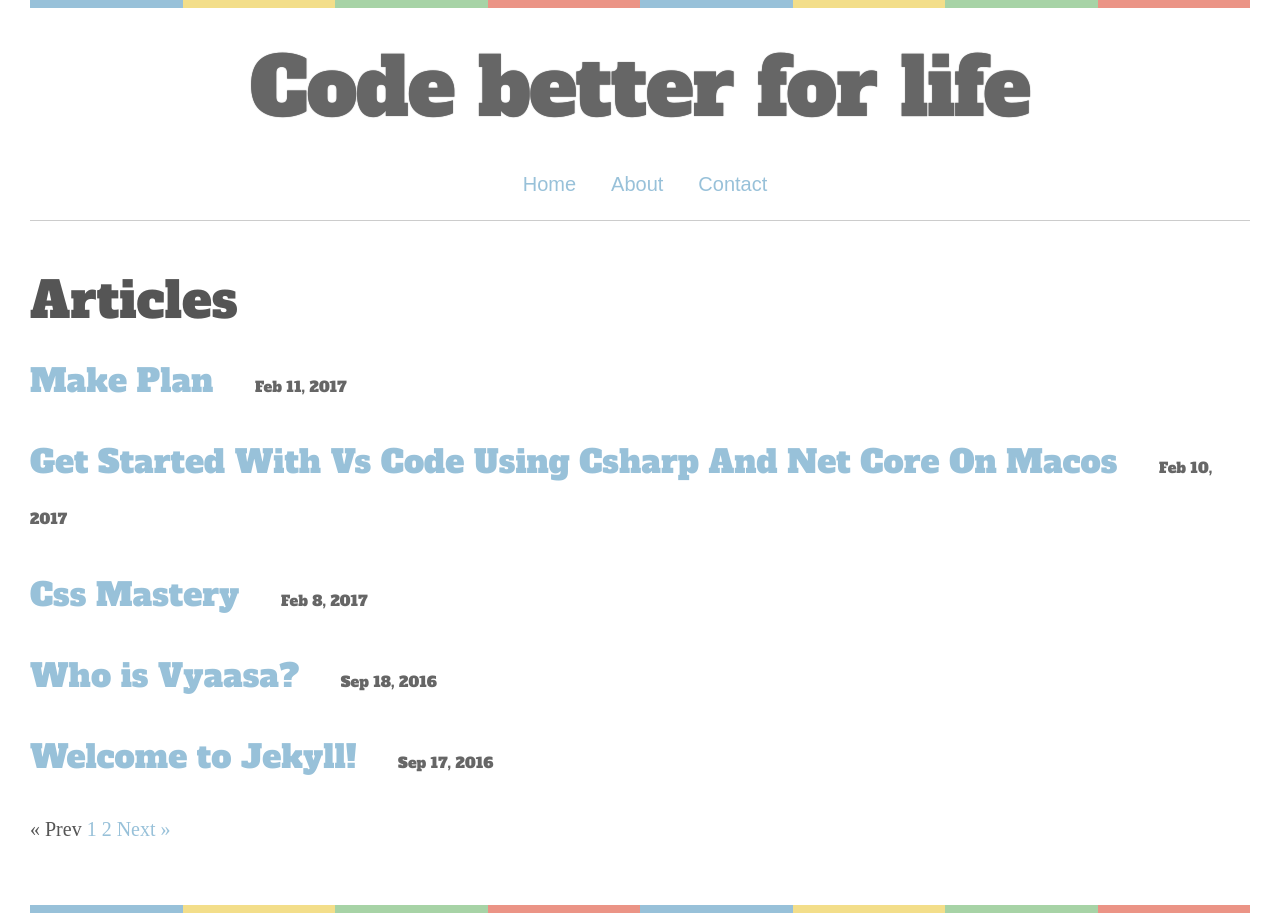
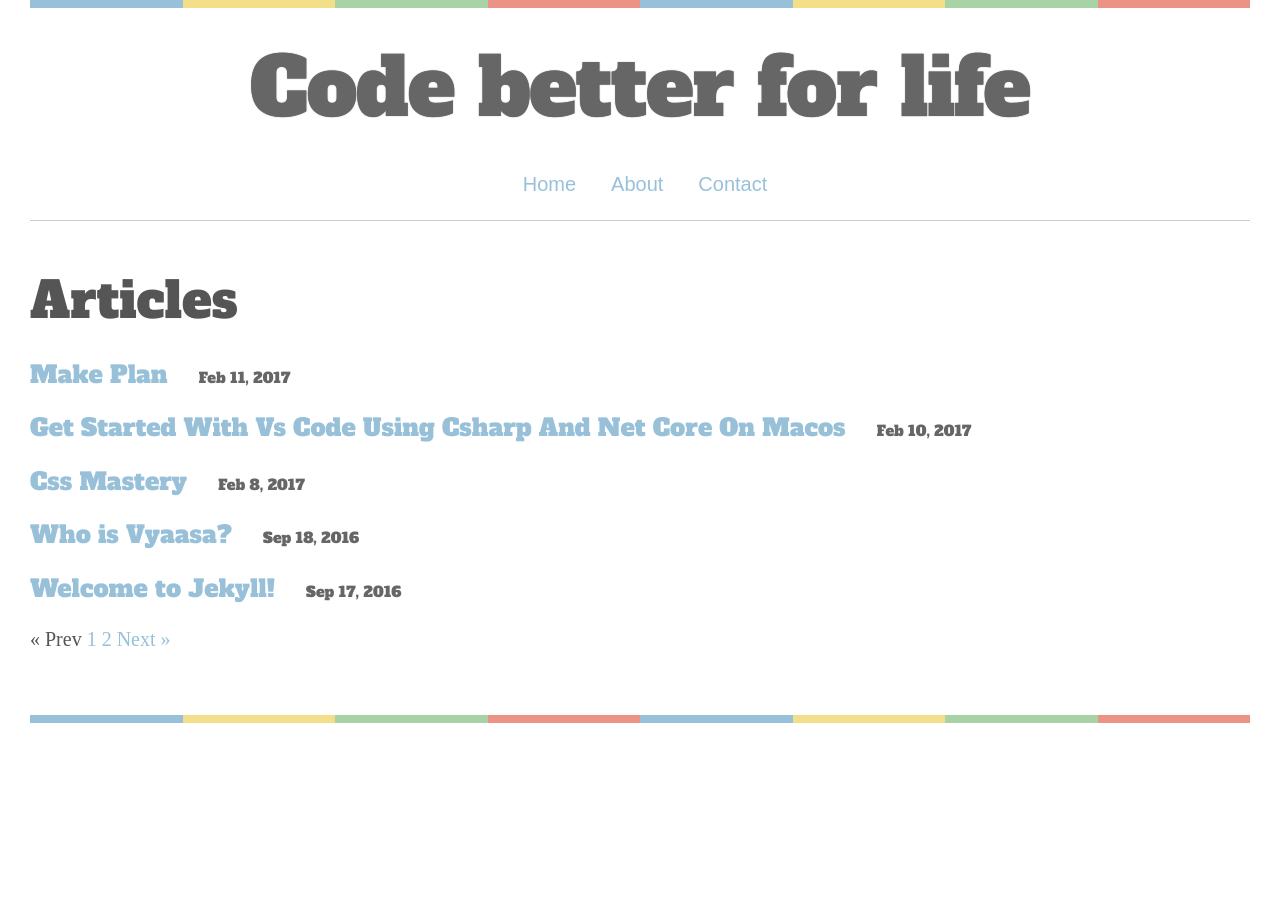
Before and after one commit to YYvanYang/yyvanyang.github.io, a Jekyll site: the page built from index.html, in a window 1280 px wide. Built offline with Jekyll 4.4.1, drawn with Linux system fonts in a browser that asks for light colours; some web fonts are replaced; the list of posts is cut into pages by our own code.

Commit message:
update post list

```diff
--- a/_sass/_layout.scss
+++ b/_sass/_layout.scss
@@ -56,7 +56,7 @@
     list-style: none;
 
     > li {
-        margin-bottom: $spacing-unit;
+        margin-bottom: $spacing-unit / 2;
     }
 }
 
--- a/index.html
+++ b/index.html
@@ -9,10 +9,10 @@ layout: default
   <ul class="post-list">
     {% for post in paginator.posts %}
       <li>
-        <h2>
+        <h3>
           <a class="post-link" href="{{ post.url | prepend: site.baseurl }}">{{ post.title }}</a>
           <span class="post-meta"><small>{{ post.date | date: "%b %-d, %Y" }}</small></span>
-        </h2>
+        </h3>
 
       </li>
 
```
